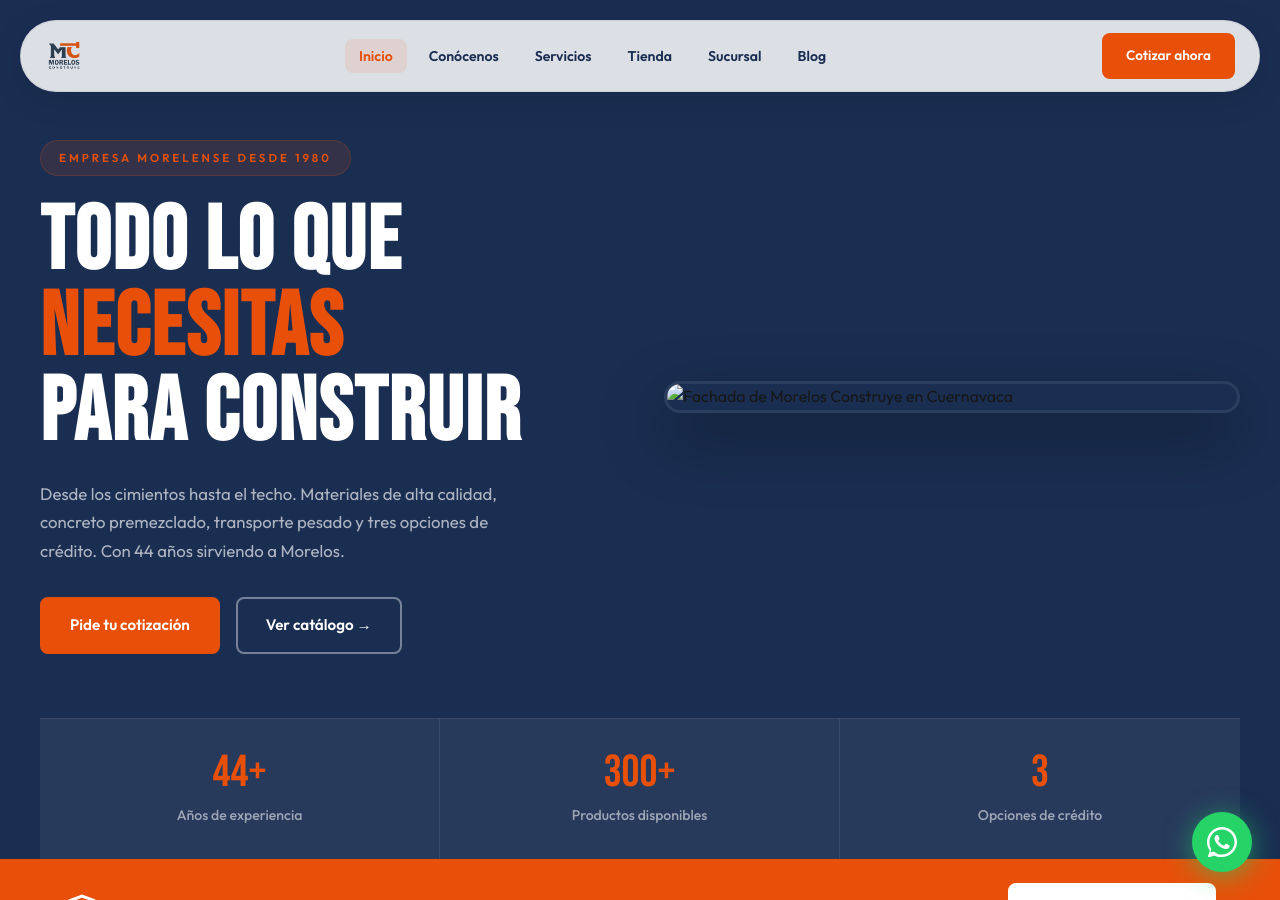
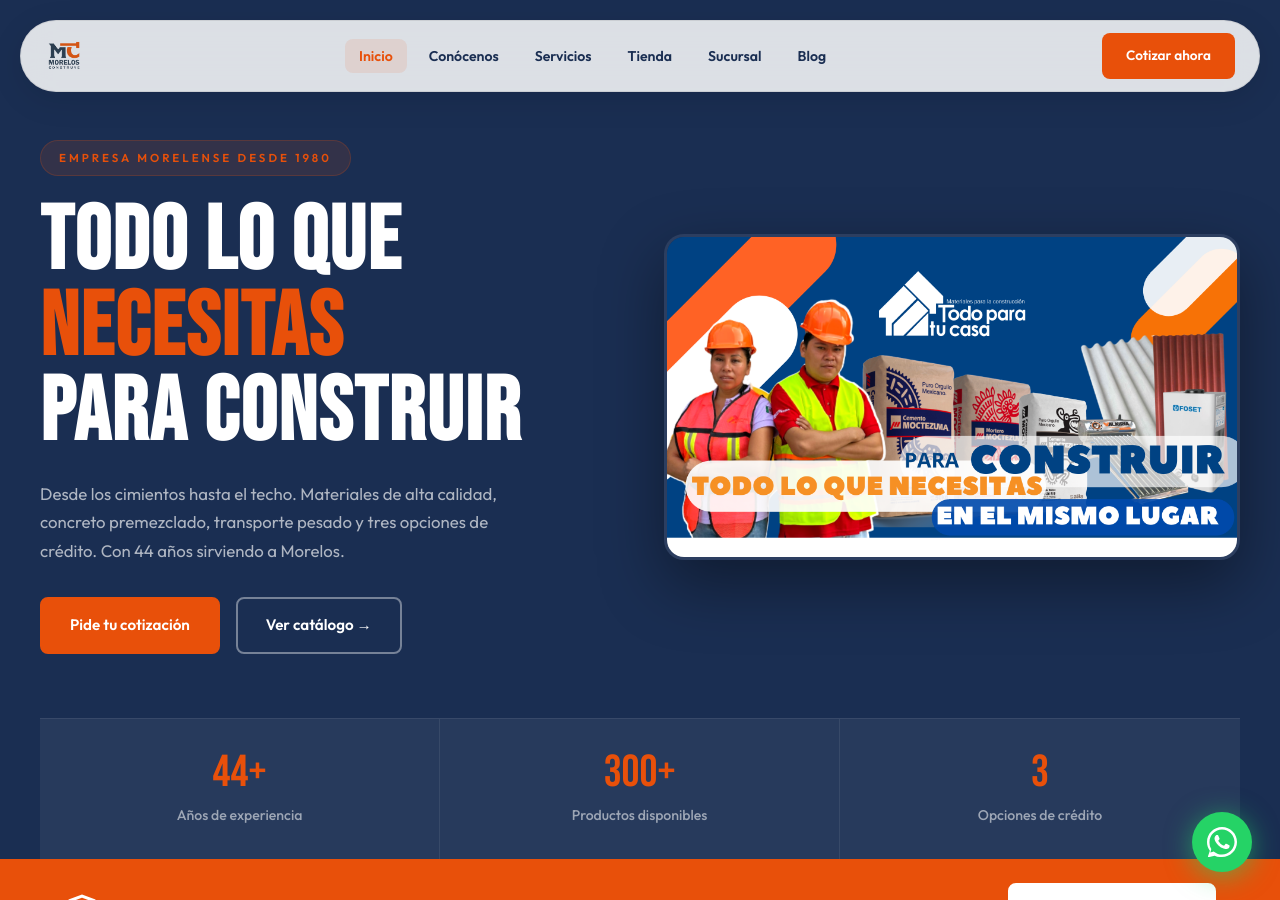
Before and after one commit to trialteest291/mscda, a Jekyll site: the page built from index.html, in a window 1280 px wide and 900 px high. Built offline with Jekyll 4.4.1, drawn with Linux system fonts in a browser that asks for light colours; a script that is not in the unit is left out.

Commit message:
fix: corrige rutas de imagenes y sincroniza con assets/images

```diff
--- a/_layouts/default.html
+++ b/_layouts/default.html
@@ -19,7 +19,7 @@
   <nav id="navbar" class="navbar">
     <div class="navbar__inner">
       <a href="/#inicio" class="navbar__logo" aria-label="Morelos Construye - Inicio">
-        <img src="{{ '/assets/images/logo.png' | relative_url }}" alt="Morelos Construye">
+        <img src="/assets/images/logo.png" alt="Morelos Construye">
       </a>
       <button class="navbar__toggle" id="navToggle" aria-label="Abrir menú">
         <span></span><span></span><span></span>
@@ -46,7 +46,7 @@
       <div class="footer__grid">
         <div class="footer__brand">
           <a href="/#inicio" class="navbar__logo navbar__logo--footer" aria-label="Morelos Construye">
-            <img src="{{ '/assets/images/logo.png' | relative_url }}" alt="Morelos Construye"
+            <img src="/assets/images/logo.png" alt="Morelos Construye"
               style="filter: brightness(0) invert(1);">
           </a>
           <p>Empresa morelense con más de 44 años de experiencia en materiales de construcción, concreto premezclado y
--- a/index.html
+++ b/index.html
@@ -23,7 +23,7 @@
       </div>
     </div>
     <div class="hero__image">
-      <img src="img/hero-facade.png" alt="Fachada de Morelos Construye en Cuernavaca" loading="eager" />
+      <img src="/assets/images/hero-facade.png" alt="Fachada de Morelos Construye en Cuernavaca" loading="eager" />
     </div>
   </div>
   <div class="hero__stats">
@@ -193,7 +193,7 @@
     <div class="servicios__grid">
       <div class="servicio-card reveal">
         <div class="servicio-card__img">
-          <img src="img/service-concreto.png" alt="Servicio de concreto premezclado" loading="lazy" />
+          <img src="/assets/images/service-concreto.png" alt="Servicio de concreto premezclado" loading="lazy" />
           <div class="servicio-card__overlay"></div>
         </div>
         <div class="servicio-card__body">
@@ -205,7 +205,7 @@
       </div>
       <div class="servicio-card reveal">
         <div class="servicio-card__img">
-          <img src="img/service-agua.png" alt="Servicio de venta y transporte de agua" loading="lazy" />
+          <img src="/assets/images/service-agua.png" alt="Servicio de venta y transporte de agua" loading="lazy" />
           <div class="servicio-card__overlay"></div>
         </div>
         <div class="servicio-card__body">
@@ -217,7 +217,7 @@
       </div>
       <div class="servicio-card reveal">
         <div class="servicio-card__img">
-          <img src="img/service-truck.png" alt="Servicio de transporte de carga pesada" loading="lazy" />
+          <img src="/assets/images/service-truck.png" alt="Servicio de transporte de carga pesada" loading="lazy" />
           <div class="servicio-card__overlay"></div>
         </div>
         <div class="servicio-card__body">
@@ -438,7 +438,7 @@
     <div class="blog__grid">
       <article class="blog-card reveal">
         <div class="blog-card__img">
-          <img src="img/blog-impermeabilizar.png" alt="La importancia de impermeabilizar un inmueble" loading="lazy" />
+          <img src="/assets/images/blog-impermeabilizar.png" alt="La importancia de impermeabilizar un inmueble" loading="lazy" />
         </div>
         <div class="blog-card__body">
           <span class="blog-card__tag">MANTENIMIENTO</span>
@@ -450,7 +450,7 @@
       </article>
       <article class="blog-card reveal">
         <div class="blog-card__img">
-          <img src="img/blog-armex.png" alt="¿Qué es un Armex en la construcción?" loading="lazy" />
+          <img src="/assets/images/blog-armex.png" alt="¿Qué es un Armex en la construcción?" loading="lazy" />
         </div>
         <div class="blog-card__body">
           <span class="blog-card__tag">MATERIALES</span>
@@ -462,7 +462,7 @@
       </article>
       <article class="blog-card reveal">
         <div class="blog-card__img">
-          <img src="img/blog-aguinaldo.png" alt="¿Cómo invertir el aguinaldo en tu casa?" loading="lazy" />
+          <img src="/assets/images/blog-aguinaldo.png" alt="¿Cómo invertir el aguinaldo en tu casa?" loading="lazy" />
         </div>
         <div class="blog-card__body">
           <span class="blog-card__tag">FINANZAS</span>
```
